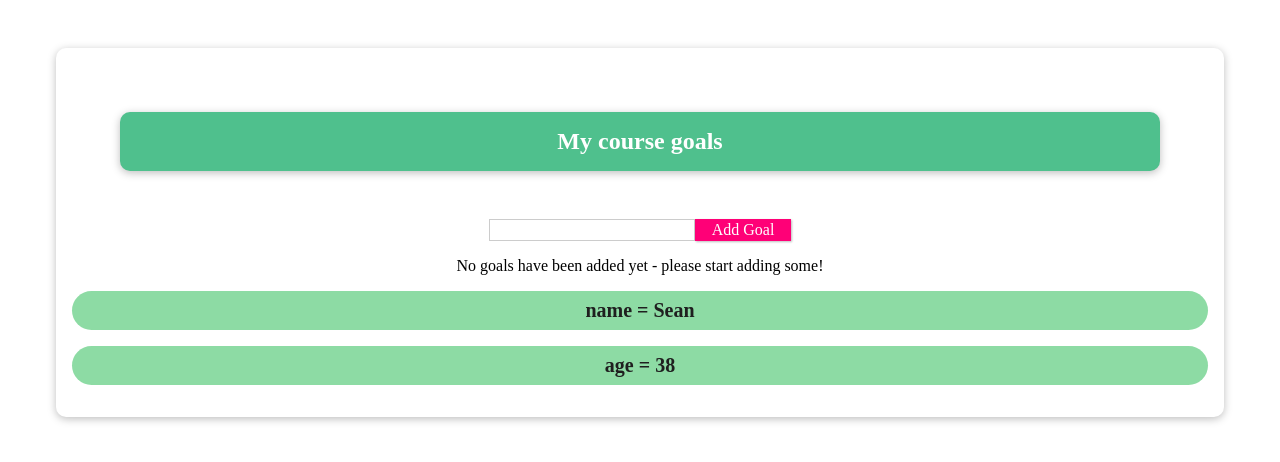
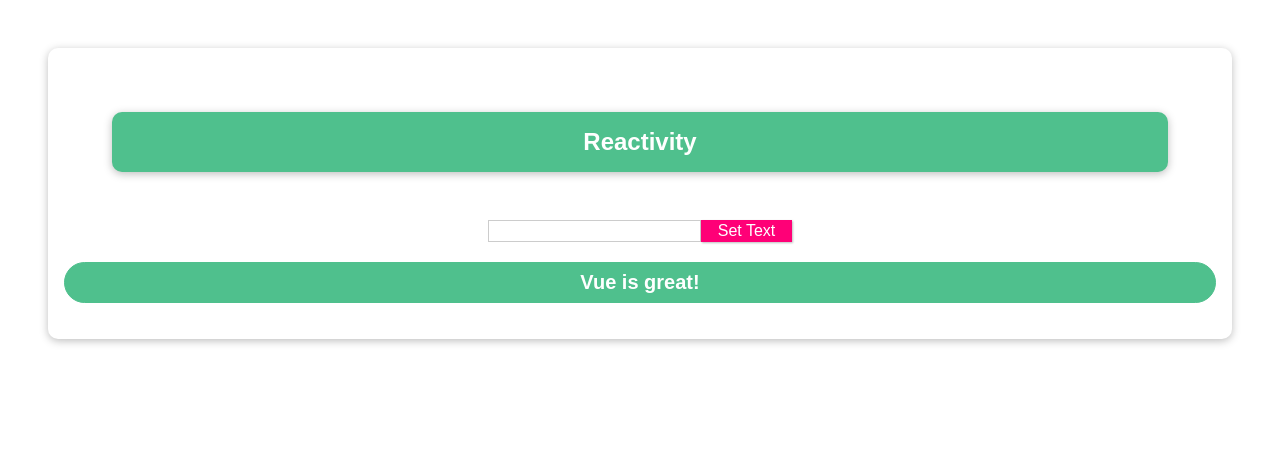
Before and after one commit to delaneymethod/vue-goals-example, a Vue app: page / in a window 1280 px wide. Shown: the top 462 px of the page. Built offline with nearby package versions, Linux system fonts and the light colour scheme.

Commit message:
Refs example
Signed-off-by: Sean Delaney <hello@delaneymethod.com>

```diff
--- a/src/App.vue
+++ b/src/App.vue
@@ -3,13 +3,14 @@
 		<!--
 		<Binding />
 		<DynamicStyling />
+		<Goals />
 		-->
-		<Goals />
+		<Reactivity />
 	</div>
 </template>
 
 <script type="text/babel">
-import Goals from '@/components/Goals';
+import Reactivity from './components/Reactivity';
 
 export default {
 	name: 'App',
@@ -17,8 +18,9 @@ export default {
 		/*
 		Binding,
 		DynamicStyling,
+		Goals
 		*/
-		Goals
+		Reactivity
 	}
 };
 </script>
--- a/src/assets/scss/main.scss
+++ b/src/assets/scss/main.scss
@@ -1,5 +1,13 @@
 * {
 	box-sizing: border-box;
+}
+
+html {
+	font-family: 'Jost', sans-serif;
+}
+
+body {
+	margin: 0;
 }
 
 section {
--- /dev/null
+++ b/src/components/Reactivity.vue
@@ -0,0 +1,75 @@
+<template>
+	<section>
+		<h2>Reactivity</h2>
+		<!--@input="saveInput"-->
+		<input
+			ref="userText"
+			type="text"
+		>
+		<button @click="setText">
+			Set Text
+		</button>
+		<p>{{ message }}</p>
+	</section>
+</template>
+
+<script type="text/babel">
+export default {
+	name: 'Reactivity',
+	data: () => ({
+		currentUserInput: '',
+		message: 'Vue is great!'
+	}),
+	methods: {
+		/*
+		saveInput(event) {
+			this.currentUserInput = event.target.value;
+		},
+		*/
+		setText() {
+			// this.message = this.currentUserInput;
+			this.message = this.$refs.userText.value;
+		}
+	}
+};
+</script>
+
+<style scoped lang="scss">
+p {
+	font-size: 1.25rem;
+	font-weight: bold;
+	border: 1px solid #4fc08d;
+	background-color: #4fc08d;
+	color: #ffffff;
+	padding: 0.5rem;
+	border-radius: 25px;
+}
+
+input {
+	font: inherit;
+	border: 1px solid #cccccc;
+}
+
+input:focus {
+	outline: none;
+	border-color: #1b995e;
+	background-color: #d7fdeb;
+}
+
+button {
+	font: inherit;
+	cursor: pointer;
+	border: 1px solid #ff0077;
+	background-color: #ff0077;
+	color: #ffffff;
+	padding: 0.05rem 1rem;
+	box-shadow: 1px 1px 2px rgba(0, 0, 0, 0.26);
+}
+
+button:hover,
+button:active {
+	background-color: #ec3169;
+	border-color: #ec3169;
+	box-shadow: 1px 1px 4px rgba(0, 0, 0, 0.26);
+}
+</style>
--- a/vue.config.js
+++ b/vue.config.js
@@ -1,13 +1,11 @@
 module.exports = {
 	css: {
-		requireModuleExtension: false,
-		loaderOptions: {
-			sass: {
-				additionalData: `
-					@import "@/assets/scss/_variables.scss";
-					@import "@/assets/scss/main.scss";
-				`
-			}
-		}
-	}
+      requireModuleExtension: false,
+      loaderOptions: {
+        sass: {
+          additionalData: '\n\t\t\t\t\t@import "@/assets/scss/_variables.scss";\n\t\t\t\t\t@import "@/assets/scss/main.scss";\n\t\t\t\t'
+        }
+      },
+      extract: false
+    }
 };
```
